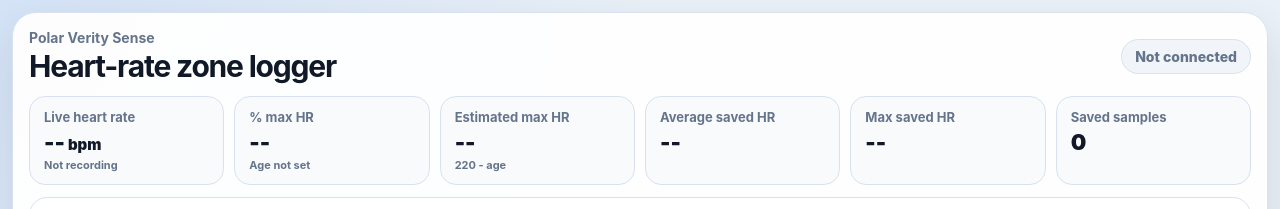
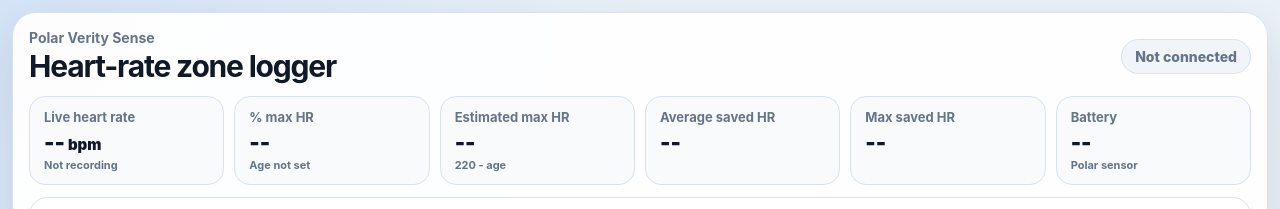
Before and after one commit to MotionLab-SeoulTech/2026-1-HR-Exercise-Intensity-Feedback, a plain HTML site: page index.html in a window 1280 px wide. Shown: the top 209 px of the page. Drawn offline with Linux system fonts and the light colour scheme.

Commit message:
Update index.html

```diff
--- a/index.html
+++ b/index.html
@@ -678,8 +678,9 @@
           <div class="metric-value"><span id="maxSavedHr">--</span><span id="maxSavedHrUnit" class="metric-unit"></span></div>
         </div>
         <div class="metric-card">
-          <div class="metric-label">Saved samples</div>
-          <div id="savedSampleCount" class="metric-value">0</div>
+          <div class="metric-label">Battery</div>
+          <div class="metric-value"><span id="batteryValue">--</span><span id="batteryUnit" class="metric-unit"></span></div>
+          <div class="metric-subtext">Polar sensor</div>
         </div>
       </section>
 
@@ -824,7 +825,8 @@
       avgSavedHrUnit: document.getElementById("avgSavedHrUnit"),
       maxSavedHr: document.getElementById("maxSavedHr"),
       maxSavedHrUnit: document.getElementById("maxSavedHrUnit"),
-      savedSampleCount: document.getElementById("savedSampleCount"),
+      batteryValue: document.getElementById("batteryValue"),
+      batteryUnit: document.getElementById("batteryUnit"),
       rowsLoggedTop: document.getElementById("rowsLoggedTop"),
       graphArea: document.getElementById("graphArea"),
       ageInput: document.getElementById("ageInput"),
@@ -1050,7 +1052,8 @@
       els.avgSavedHrUnit.textContent = avgSaved ? " bpm" : "";
       els.maxSavedHr.textContent = maxSaved ?? "--";
       els.maxSavedHrUnit.textContent = maxSaved ? " bpm" : "";
-      els.savedSampleCount.textContent = state.savedSamples.length;
+      els.batteryValue.textContent = state.battery === null ? "--" : state.battery;
+      els.batteryUnit.textContent = state.battery === null ? "" : " %";
       els.rowsLoggedTop.textContent = `${state.savedSamples.length} rows logged`;
       els.recordingDot.textContent = state.isSaving ? "Recording" : "Idle";
       els.recordingDot.classList.toggle("active", state.isSaving);
```
